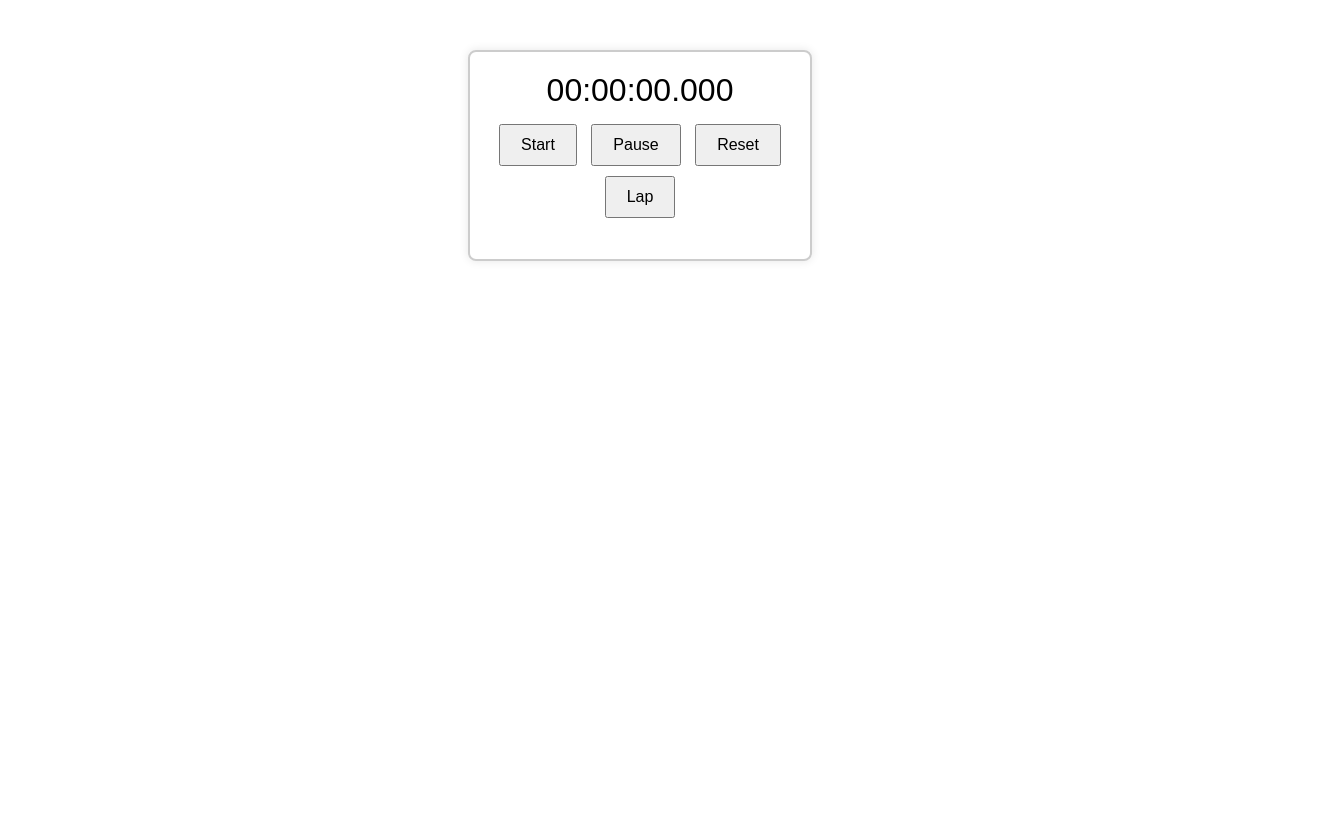
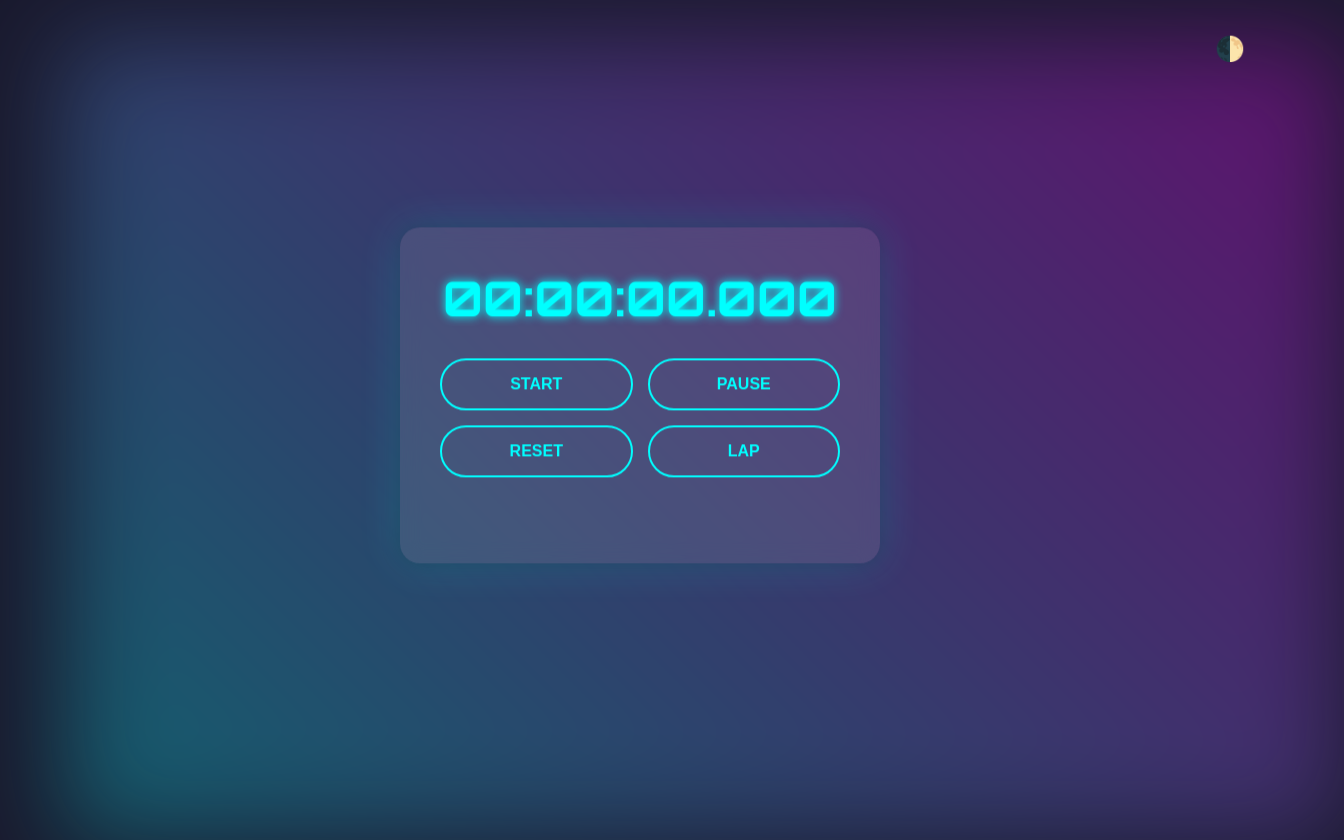
Before and after one commit to DIWAKARANR/ProdigyInfotech-Stop-watch-application-, a plain HTML site: page index.html in a window 1280 px wide. Shown: the whole page, 1344 px wide, since content can reach past the window. Before the commit the page ends 800 px from the top, so only its background shows below. Drawn offline with Linux system fonts and the light colour scheme.

Commit message:
Create stop watch

```diff
--- a/index.html
+++ b/index.html
@@ -3,114 +3,269 @@
 <head>
     <meta charset="UTF-8">
     <meta name="viewport" content="width=device-width, initial-scale=1.0">
-    <title>Stopwatch App</title>
+    <title>Advanced Animated Stopwatch</title>
+    <link href="https://fonts.googleapis.com/css2?family=Orbitron:wght@400;700&display=swap" rel="stylesheet">
     <style>
+        :root {
+            --primary-color: #00ffff;
+            --secondary-color: #ff00ff;
+            --background-light: #1a1a2e;
+            --background-dark: #16213e;
+            --text-light: #e94560;
+            --text-dark: #0f3460;
+        }
         body {
-            font-family: Arial, sans-serif;
+            font-family: 'Orbitron', sans-serif;
+            margin: 0;
+            padding: 0;
+            display: flex;
+            justify-content: center;
+            align-items: center;
+            min-height: 100vh;
+            background: var(--background-light);
+            overflow: hidden;
+            position: relative;
+        }
+        .background-animation {
+            position: absolute;
+            top: 0;
+            left: 0;
+            width: 100%;
+            height: 100%;
+            z-index: -1;
+            background: linear-gradient(45deg, var(--primary-color), var(--secondary-color));
+            filter: blur(50px);
+            opacity: 0.3;
+            animation: backgroundMove 20s ease infinite;
+        }
+        @keyframes backgroundMove {
+            0%, 100% { transform: translate(0, 0); }
+            25% { transform: translate(5%, 5%); }
+            50% { transform: translate(10%, 0); }
+            75% { transform: translate(5%, -5%); }
+        }
+        .stopwatch-container {
+            background: rgba(255, 255, 255, 0.1);
+            backdrop-filter: blur(10px);
+            border-radius: 20px;
+            padding: 40px;
+            width: 400px;
             text-align: center;
-            margin-top: 50px;
+            box-shadow: 0 0 20px rgba(0, 0, 0, 0.2), 0 0 40px rgba(0, 255, 255, 0.2);
+            transition: all 0.3s ease;
+            animation: float 6s ease-in-out infinite;
         }
-
-        .stopwatch {
+        @keyframes float {
+            0%, 100% { transform: translateY(0); }
+            50% { transform: translateY(-20px); }
+        }
+        .display {
+            font-size: 48px;
+            font-weight: 700;
+            color: var(--primary-color);
+            margin-bottom: 30px;
+            text-shadow: 0 0 10px var(--primary-color);
+            transition: all 0.3s ease;
+        }
+        .controls {
+            display: grid;
+            grid-template-columns: repeat(2, 1fr);
+            gap: 15px;
+        }
+        button {
+            border: none;
+            padding: 15px;
+            font-size: 16px;
+            font-weight: 700;
+            text-transform: uppercase;
+            border-radius: 50px;
+            cursor: pointer;
+            transition: all 0.3s ease;
+            background: transparent;
+            color: var(--primary-color);
+            border: 2px solid var(--primary-color);
+            position: relative;
+            overflow: hidden;
+        }
+        button::before {
+            content: '';
+            position: absolute;
+            top: 50%;
+            left: 50%;
+            width: 0;
+            height: 0;
+            background: var(--primary-color);
+            border-radius: 50%;
+            transform: translate(-50%, -50%);
+            transition: all 0.5s ease;
+        }
+        button:hover::before {
             width: 300px;
-            margin: 0 auto;
-            border: 2px solid #ccc;
-            border-radius: 8px;
-            padding: 20px;
-            box-shadow: 0 0 10px rgba(0,0,0,0.1);
+            height: 300px;
         }
-
-        .display {
-            font-size: 32px;
-            margin-bottom: 10px;
+        button:hover {
+            color: var(--text-dark);
+            transform: translateY(-3px);
+            box-shadow: 0 6px 8px rgba(0,0,0,0.15);
         }
-
-        button {
-            margin: 5px;
-            padding: 10px 20px;
-            font-size: 16px;
+        button span {
+            position: relative;
+            z-index: 1;
         }
-
-        ul {
+        .lap-list {
+            margin-top: 30px;
+            max-height: 200px;
+            overflow-y: auto;
+            padding: 0;
             list-style-type: none;
-            padding: 0;
         }
-
-        li {
-            margin-bottom: 5px;
+        .lap-item {
+            background: rgba(255, 255, 255, 0.1);
+            margin: 10px 0;
+            padding: 10px;
+            border-radius: 10px;
+            font-size: 14px;
+            display: flex;
+            justify-content: space-between;
+            align-items: center;
+            animation: slideIn 0.3s ease;
+            transition: all 0.3s ease;
+        }
+        .lap-item:hover {
+            transform: scale(1.05);
+            background: rgba(255, 255, 255, 0.2);
+        }
+        @keyframes slideIn {
+            from {
+                opacity: 0;
+                transform: translateY(-20px);
+            }
+            to {
+                opacity: 1;
+                transform: translateY(0);
+            }
+        }
+        .theme-toggle {
+            position: absolute;
+            top: 20px;
+            right: 20px;
+            background: none;
+            border: none;
+            font-size: 24px;
+            cursor: pointer;
+            transition: transform 0.3s ease;
+            color: var(--primary-color);
+        }
+        .theme-toggle:hover {
+            transform: rotate(180deg);
+        }
+        body.dark-mode {
+            background: var(--background-dark);
+        }
+        .dark-mode .stopwatch-container {
+            box-shadow: 0 0 20px rgba(0, 0, 0, 0.2), 0 0 40px rgba(255, 0, 255, 0.2);
+        }
+        .dark-mode .display {
+            color: var(--secondary-color);
+            text-shadow: 0 0 10px var(--secondary-color);
+        }
+        .dark-mode button {
+            color: var(--secondary-color);
+            border-color: var(--secondary-color);
+        }
+        .dark-mode button::before {
+            background: var(--secondary-color);
+        }
+        .pulse {
+            animation: pulse 1s infinite;
+        }
+        @keyframes pulse {
+            0% { transform: scale(1); }
+            50% { transform: scale(1.05); }
+            100% { transform: scale(1); }
         }
     </style>
 </head>
 <body>
-    <div class="stopwatch">
-        <div class="display">00:00:00.000</div>
-        <button class="start">Start</button>
-        <button class="pause">Pause</button>
-        <button class="reset">Reset</button>
-        <button class="lap">Lap</button>
-        <ul class="laps"></ul>
+    <div class="background-animation"></div>
+    <button class="theme-toggle" onclick="toggleTheme()">🌓</button>
+    <div class="stopwatch-container">
+        <div class="display" id="display">00:00:00.000</div>
+        <div class="controls">
+            <button id="startBtn" onclick="startTimer()"><span>Start</span></button>
+            <button onclick="pauseTimer()"><span>Pause</span></button>
+            <button onclick="resetTimer()"><span>Reset</span></button>
+            <button onclick="lapTime()"><span>Lap</span></button>
+        </div>
+        <ul class="lap-list" id="lapList"></ul>
     </div>
 
     <script>
-        let timer; // To store the interval of the stopwatch
-        let timeElapsed = 0; // Time elapsed in milliseconds
-        let lapIndex = 1; // To track lap times
+        let timer;
+        let isRunning = false;
+        let startTime;
+        let elapsedTime = 0;
+        let lapCount = 1;
 
-        const display = document.querySelector('.display');
-        const startBtn = document.querySelector('.start');
-        const pauseBtn = document.querySelector('.pause');
-        const resetBtn = document.querySelector('.reset');
-        const lapBtn = document.querySelector('.lap');
-        const lapsList = document.querySelector('.laps');
+        const display = document.getElementById('display');
+        const startBtn = document.getElementById('startBtn');
+        const lapList = document.getElementById('lapList');
 
         function formatTime(ms) {
             let hours = Math.floor(ms / 3600000);
-            ms = ms % 3600000;
-            let minutes = Math.floor(ms / 60000);
-            ms = ms % 60000;
-            let seconds = Math.floor(ms / 1000);
-            ms = ms % 1000;
-            return `${hours.toString().padStart(2, '0')}:${minutes.toString().padStart(2, '0')}:${seconds.toString().padStart(2, '0')}.${ms.toString().padStart(3, '0')}`;
+            let minutes = Math.floor((ms % 3600000) / 60000);
+            let seconds = Math.floor((ms % 60000) / 1000);
+            let milliseconds = ms % 1000;
+            return `${hours.toString().padStart(2, '0')}:${minutes.toString().padStart(2, '0')}:${seconds.toString().padStart(2, '0')}.${milliseconds.toString().padStart(3, '0')}`;
         }
 
         function startTimer() {
-            if (!timer) {
-                let startTime = Date.now() - timeElapsed;
-                timer = setInterval(() => {
-                    timeElapsed = Date.now() - startTime;
-                    display.textContent = formatTime(timeElapsed);
-                }, 10); // Update display every 10 milliseconds
+            if (!isRunning) {
+                startTime = Date.now() - elapsedTime;
+                timer = setInterval(updateDisplay, 10);
+                isRunning = true;
+                startBtn.querySelector('span').textContent = 'Resume';
+                display.classList.add('pulse');
             }
         }
 
         function pauseTimer() {
-            clearInterval(timer);
-            timer = null;
+            if (isRunning) {
+                clearInterval(timer);
+                isRunning = false;
+                display.classList.remove('pulse');
+            }
         }
 
         function resetTimer() {
             clearInterval(timer);
-            timer = null;
-            timeElapsed = 0;
-            display.textContent = formatTime(timeElapsed);
-            lapsList.innerHTML = '';
-            lapIndex = 1;
+            isRunning = false;
+            elapsedTime = 0;
+            display.textContent = formatTime(0);
+            lapList.innerHTML = '';
+            lapCount = 1;
+            startBtn.querySelector('span').textContent = 'Start';
+            display.classList.remove('pulse');
+        }
+
+        function updateDisplay() {
+            elapsedTime = Date.now() - startTime;
+            display.textContent = formatTime(elapsedTime);
         }
 
         function lapTime() {
-            if (timer) {
-                const lapTime = timeElapsed;
+            if (isRunning) {
                 const lapItem = document.createElement('li');
-                lapItem.textContent = `Lap ${lapIndex}: ${formatTime(lapTime)}`;
-                lapsList.prepend(lapItem); // Insert new lap at the beginning of the list
-                lapIndex++;
+                lapItem.classList.add('lap-item');
+                lapItem.innerHTML = `<span>Lap ${lapCount}</span><span>${formatTime(elapsedTime)}</span>`;
+                lapList.prepend(lapItem);
+                lapCount++;
             }
         }
 
-        startBtn.addEventListener('click', startTimer);
-        pauseBtn.addEventListener('click', pauseTimer);
-        resetBtn.addEventListener('click', resetTimer);
-        lapBtn.addEventListener('click', lapTime);
+        function toggleTheme() {
+            document.body.classList.toggle('dark-mode');
+        }
     </script>
 </body>
 </html>
```
